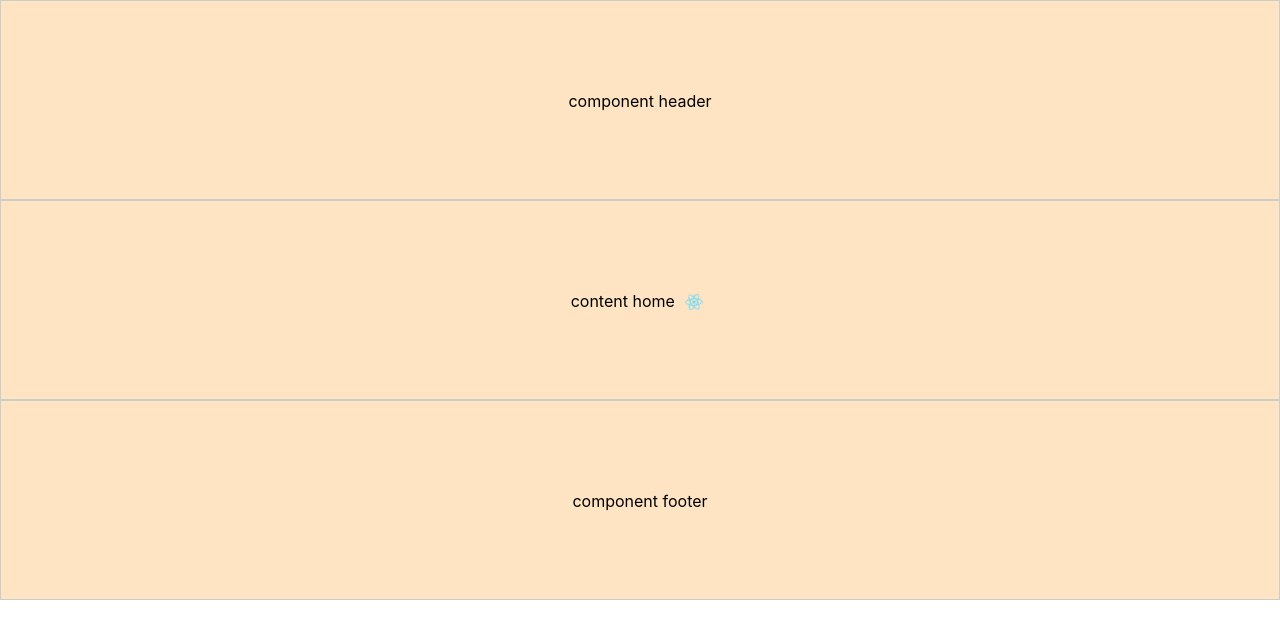
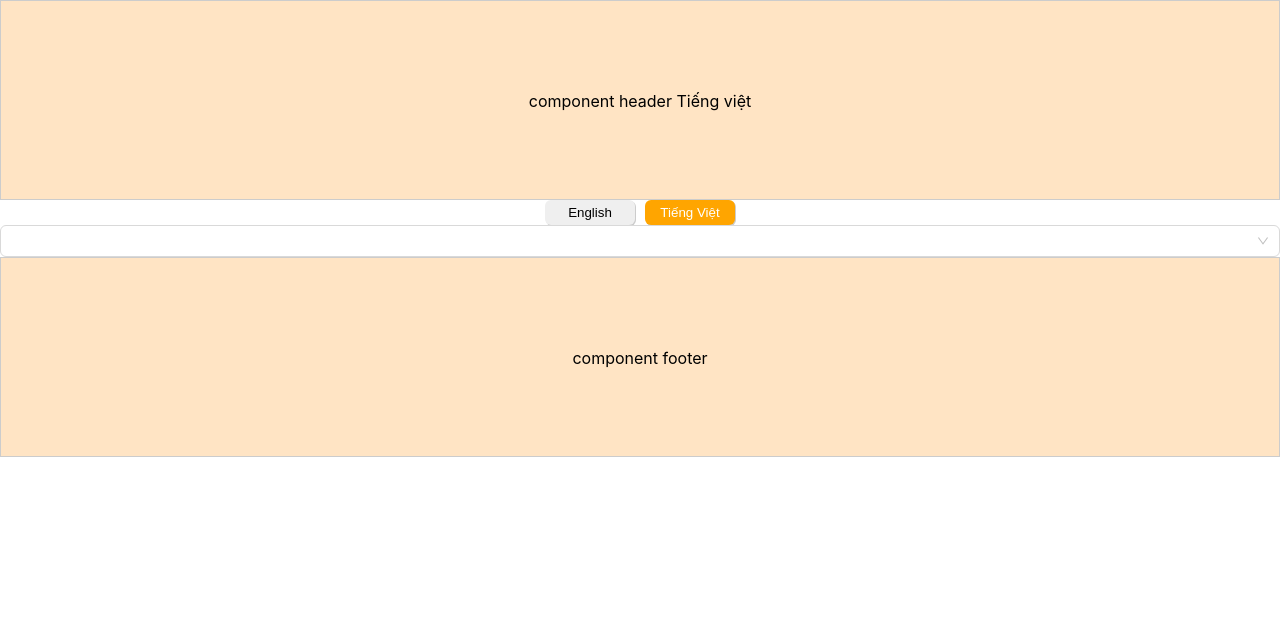
Before and after one commit to happy24h/code-base-react, a React (Create React App) app in the folder my-app-typescript/: page / in a window 1280 px wide. Shown: the top 638 px of the page. Built offline with nearby package versions, Linux system fonts and the light colour scheme.

Commit message:
change language

```diff
--- a/my-app-typescript/src/components/Header/Header.scss
+++ b/my-app-typescript/src/components/Header/Header.scss
@@ -1 +1,27 @@
 // header
+.wrapper-header {
+    .container-btn {
+        display: flex;
+        justify-content: center;
+        gap: 10px;
+
+    }
+    .btn {
+        border:none;
+        padding: 3px 5px;
+        border-radius: 6px;
+        background-color: orange;
+        cursor: pointer;
+        color: white;
+    }
+    button {
+        cursor: pointer;
+        border: none;
+        min-width: 90px;
+        padding: 5px 5px;
+        border-radius: 6px;
+        box-shadow: 1px 1px #ccc;
+    }
+
+
+}
--- a/my-app-typescript/src/components/Header/Header.tsx
+++ b/my-app-typescript/src/components/Header/Header.tsx
@@ -1,5 +1,32 @@
+import { useTranslation } from "react-i18next";
+import "./Header.scss";
 function Header() {
-  return <div className="wrapper-component">component header</div>;
+  const { t, i18n } = useTranslation();
+  function clickLanguage(language: string) {
+    i18n.changeLanguage(language);
+  }
+  const onChangeLanguage = (language: string) => {
+    clickLanguage(language);
+  };
+  console.log("check i18n --->", i18n.language);
+
+  return (
+    <div className="wrapper-header">
+      <div className="wrapper-component">component header {t("language")}</div>
+      <div className="container-btn">
+        <button
+          className={i18n.language === "en" ? "btn" : undefined}
+          onClick={() => onChangeLanguage("en")}>
+          English
+        </button>
+        <button
+          className={i18n.language === "vi" ? "btn" : undefined}
+          onClick={() => onChangeLanguage("vi")}>
+          Tiếng Việt
+        </button>
+      </div>
+    </div>
+  );
 }
 
 export default Header;
--- a/my-app-typescript/src/index.tsx
+++ b/my-app-typescript/src/index.tsx
@@ -7,6 +7,7 @@ import { store } from "./redux/store";
 import GlobalStyles from "./components/GlobalStyles";
 
 import reportWebVitals from "./reportWebVitals";
+import "./utils/translate/i18";
 
 const root = ReactDOM.createRoot(
   document.getElementById("root") as HTMLElement
--- a/my-app-typescript/src/pages/Home/Home.tsx
+++ b/my-app-typescript/src/pages/Home/Home.tsx
@@ -1,12 +1,60 @@
-import "./Home.scss";
-import logo from "../../assets/icons/logo.svg";
-function Home() {
+import React, { useState } from "react";
+import { Select } from "antd";
+import { Checkbox, Col, Row } from "antd";
+
+const { Option } = Select;
+
+const options = ["Option 1", "Option 2", "Option 3"];
+
+const AllOptionSelect: React.FC = () => {
+  const [selectedOptions, setSelectedOptions] = useState<any>([]);
+  console.log("selected options", selectedOptions);
+
+  const handleSelectChange = (values: string[]) => {
+    const filterAll = values.filter((item) => item === "all");
+    console.log("filter all", filterAll);
+    if (!filterAll[0]) {
+      setSelectedOptions(values);
+      console.log("check values", values);
+    } else {
+    }
+  };
+
+  const handleAllOptionChange = (checked: boolean) => {
+    console.log("check-----", checked);
+
+    if (checked) {
+      setSelectedOptions(options);
+    } else {
+      setSelectedOptions([]);
+    }
+  };
+
   return (
-    <div className="wrapper-component">
-      <span>content home </span>
-      <img src={logo} className="App-logo" alt="logo" />
+    <div>
+      <Select
+        mode="multiple"
+        style={{ width: "100%" }}
+        value={selectedOptions}
+        onChange={handleSelectChange}>
+        <Option key="all" value="all">
+          <Col span={24}>
+            <Checkbox
+              style={{ width: "100%" }}
+              checked={selectedOptions.length === options.length}
+              onChange={(e) => handleAllOptionChange(e.target.checked)}>
+              Select All
+            </Checkbox>
+          </Col>
+        </Option>
+        {options.map((option) => (
+          <Option key={option} value={option}>
+            {option}
+          </Option>
+        ))}
+      </Select>
     </div>
   );
-}
+};
 
-export default Home;
+export default AllOptionSelect;
--- /dev/null
+++ b/my-app-typescript/src/utils/translate/i18.tsx
@@ -0,0 +1,28 @@
+import i18n from "i18next";
+import { initReactI18next } from "react-i18next";
+import { language_en } from "./language/en";
+import { language_vi } from "./language/vi";
+
+// the translations
+// (tip move them in a JSON file and import them,
+// or even better, manage them separated from your code: https://react.i18next.com/guides/multiple-translation-files)
+const resources = {
+  en: language_en,
+  vi: language_vi,
+};
+
+i18n
+  .use(initReactI18next) // passes i18n down to react-i18next
+  .init({
+    resources,
+    lng: "vi",
+    // language to use, more information here: https://www.i18next.com/overview/configuration-options#languages-namespaces-resources
+    // you can use the i18n.changeLanguage function to change the language manually: https://www.i18next.com/overview/api#changelanguage
+    // if you're using a language detector, do not define the lng option
+
+    interpolation: {
+      escapeValue: false, // react already safes from xss
+    },
+  });
+
+export default i18n;
--- /dev/null
+++ b/my-app-typescript/src/utils/translate/language/en.tsx
@@ -0,0 +1,6 @@
+export let language_en = {
+  translation: {
+    language: "Language",
+    menu: {},
+  },
+};
--- /dev/null
+++ b/my-app-typescript/src/utils/translate/language/vi.tsx
@@ -0,0 +1,6 @@
+export let language_vi = {
+  translation: {
+    language: "Tiếng việt",
+    menu: {},
+  },
+};
--- a/my-app-typescript/src/utils/types/interfaces.tsx
+++ b/my-app-typescript/src/utils/types/interfaces.tsx
@@ -10,3 +10,7 @@ export enum PageEnum {
   add,
   edit,
 }
+export interface TokenUser {
+  accessToken: string;
+  refreshToken: string;
+}
```
Also changed, not shown: my-app-typescript/package.json (+9 -1 lines), my-app-typescript/src/utils/translate/Translate.tsx (added, +8 -0 lines), 1 other file (tests, documents, lock files or other folders).
